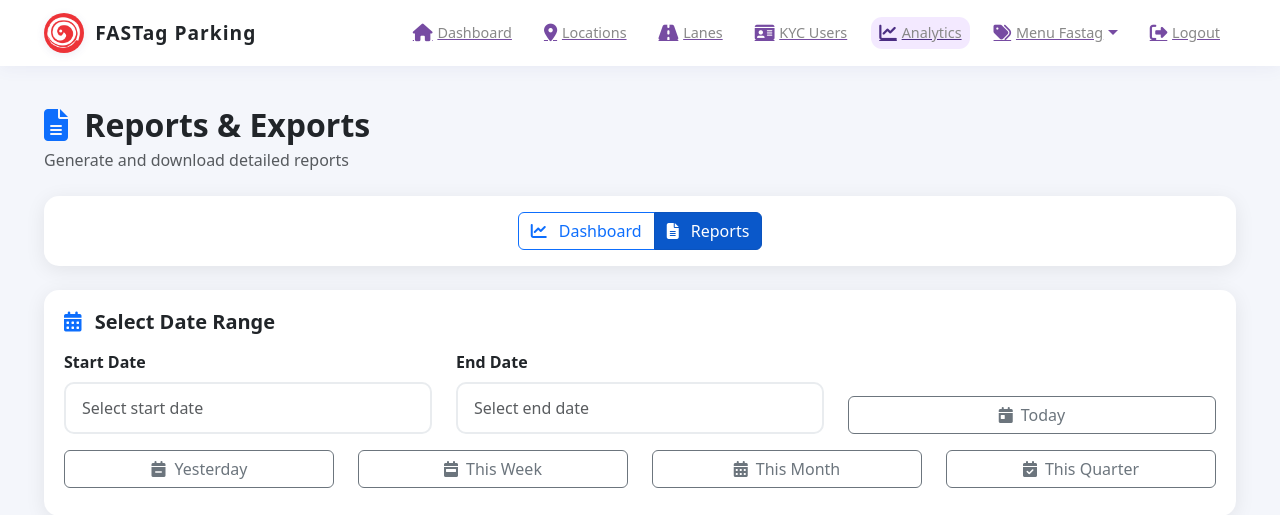
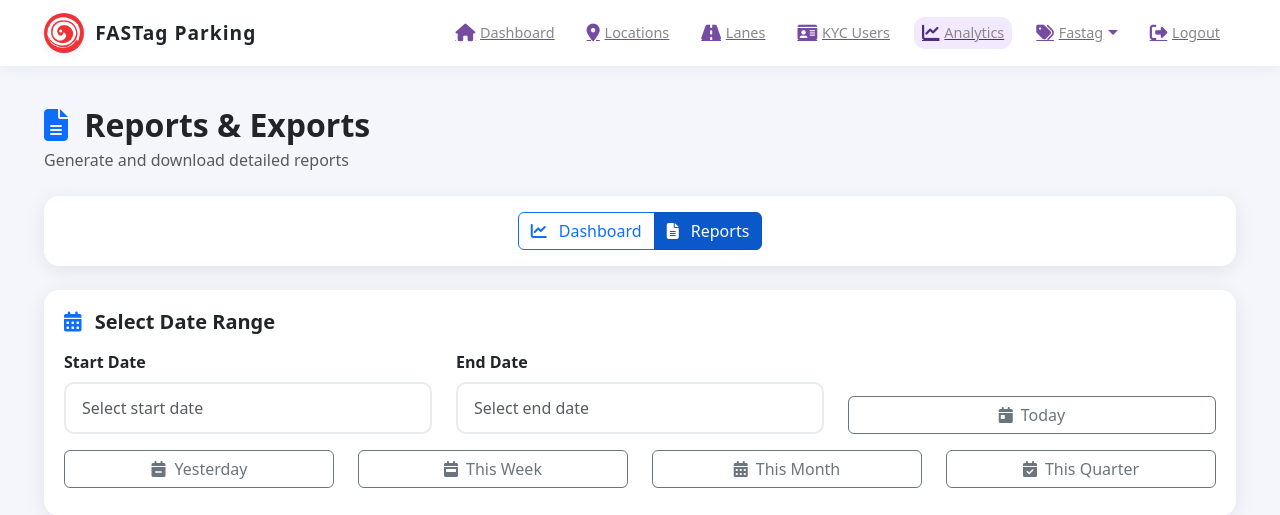
Before and after one commit to karthiknexoplus/Fastag, a Flask app: page /analytics/reports in a window 1280 px wide. Shown: the top 515 px of the page. Run offline with Flask 2, Linux system fonts and the light colour scheme.

Commit message:
menu name change

```diff
--- a/fastag/templates/base.html
+++ b/fastag/templates/base.html
@@ -88,7 +88,7 @@
                 <div class="dropdown d-inline-block">
                     <a href="#" class="nav-icon-link dropdown-toggle" data-bs-toggle="dropdown" title="Fastag">
                         <i class="fas fa-tags"></i>
-                        <span class="nav-label d-none d-md-inline">Menu Fastag</span>
+                        <span class="nav-label d-none d-md-inline">Fastag</span>
                     </a>
                     <ul class="dropdown-menu dropdown-menu-end">
                         <li><a class="dropdown-item" href="{{ url_for('vehicle_finder.find_vehicle') }}">
```
